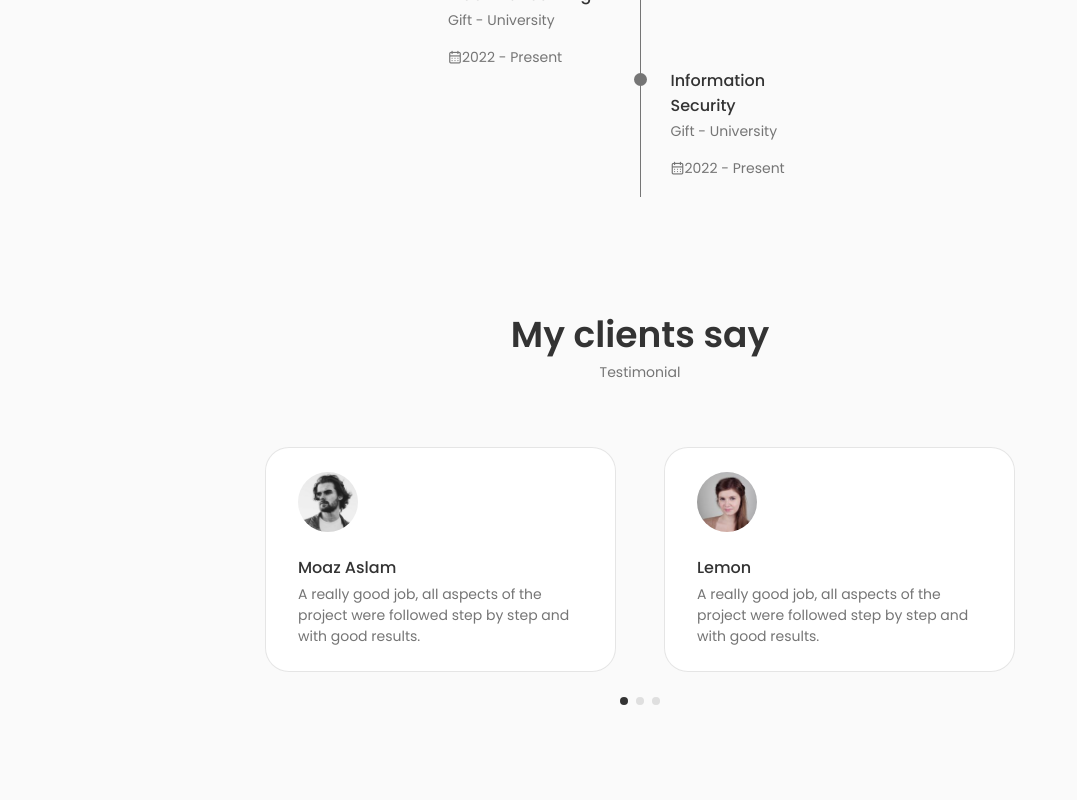
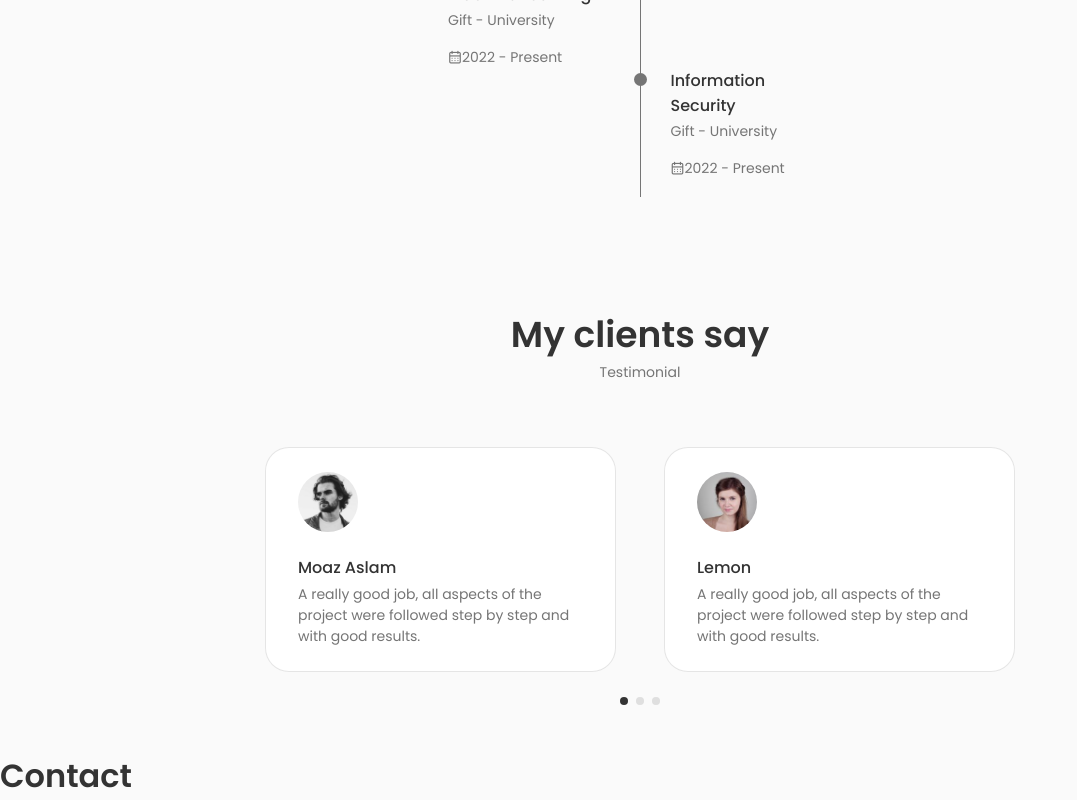
Before and after one commit to BADARRASHEED/Portfolio, a React (Create React App) app: page / in a window 1280 px wide. Shown: the part 2252-3052 px from the top of the page, without its empty margins (0-1077 px from the left). Before the commit the page ends 3004 px from the top, so only its background shows below. Built offline with nearby package versions, Linux system fonts and the light colour scheme.

Commit message:
Contact Section start

```diff
--- a/src/App.js
+++ b/src/App.js
@@ -7,6 +7,7 @@ import Skills from "./components/skills/Skills";
 import Services from "./components/services/Services";
 import Qualification from "./components/qualification/Qualification";
 import Testimonials from "./components/testimonials/Testimonials";
+import Contact from "./components/contact/Contact";
 
 const App = () => {
   return (
@@ -19,6 +20,7 @@ const App = () => {
         <Services />
         <Qualification />
         <Testimonials />
+        <Contact />
       </main>
     </>
   );
--- /dev/null
+++ b/src/components/contact/Contact.jsx
@@ -0,0 +1,12 @@
+import React from "react";
+import "./contact.css";
+
+const Contact = () => {
+  return (
+    <div>
+      <h1>Contact</h1>
+    </div>
+  );
+};
+
+export default Contact;
--- a/src/components/skills/Skills.jsx
+++ b/src/components/skills/Skills.jsx
@@ -5,7 +5,7 @@ import Backend from "./Backend";
 
 const Skills = () => {
   return (
-    <section className="skills section" id="section">
+    <section className="skills section" id="skills">
       <h2 className="section_title">Skills</h2>
       <span className="section_subtitle">My technical level</span>
 
```
Also changed, not shown: src/components/contact/contact.css (added).
